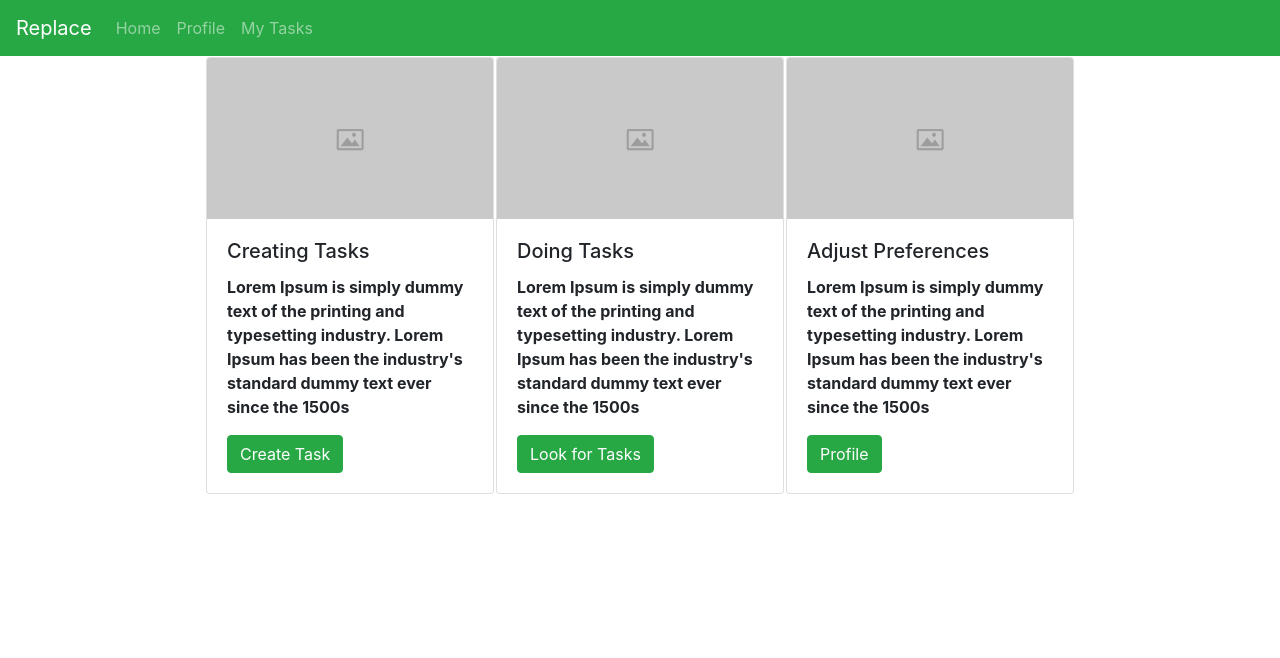
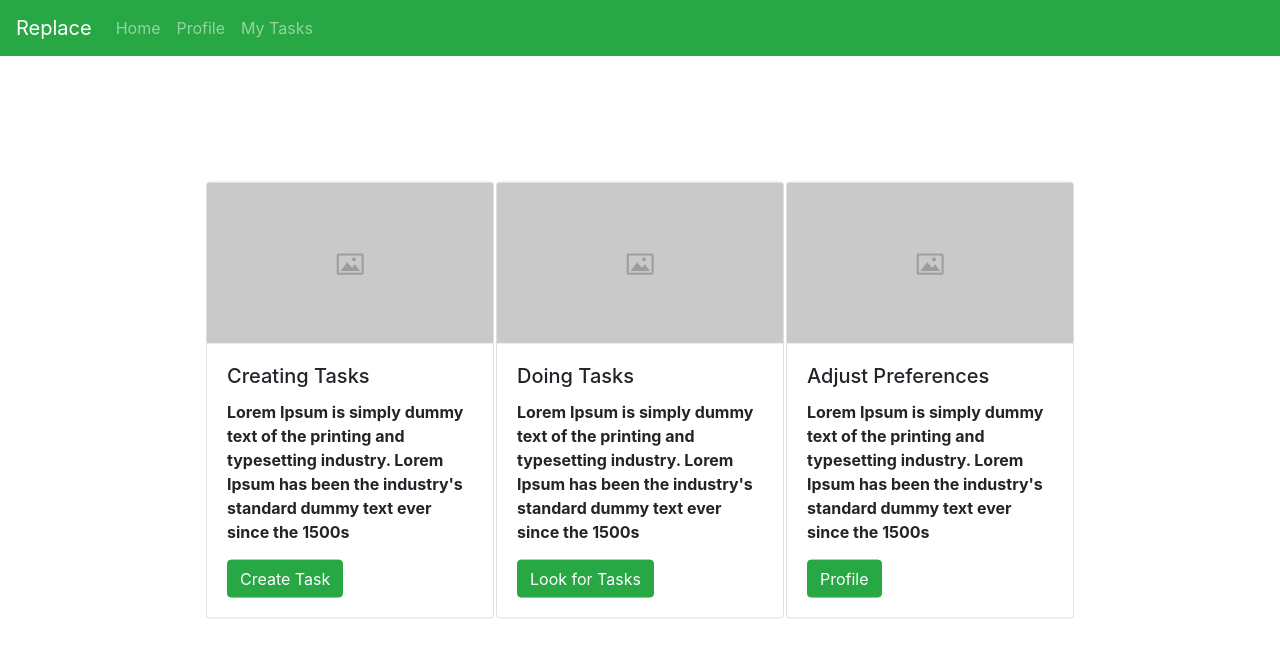
Before and after one commit to dkrpv/tasku, a React (Create React App) app in the folder react-taskit/: page / in a window 1280 px wide. Shown: the top 658 px of the page. Built offline with nearby package versions, Linux system fonts and the light colour scheme; the HTML template or start-up script is replaced by a standard one.

Commit message:
Fix cards vertical align

```diff
--- a/react-taskit/src/App.js
+++ b/react-taskit/src/App.js
@@ -18,11 +18,8 @@ function App() {
     </Navbar>
     <div
       style={{
-        display: "flex",
-        justifyContent: "center",
-        alignItems: "center",
-        height: "100%",
-        margin: "0",
+        position: 'absolute', left: '50%', top: '50%',
+        transform: 'translate(-50%, -50%)'
       }}
     >
     <tbody>
```
